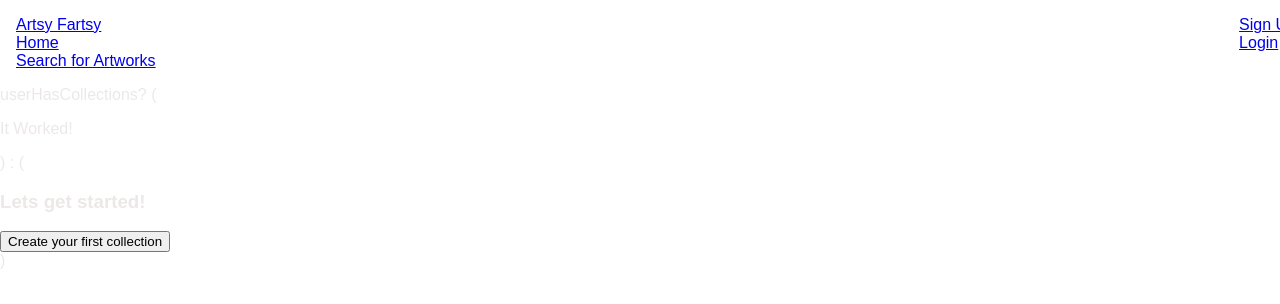
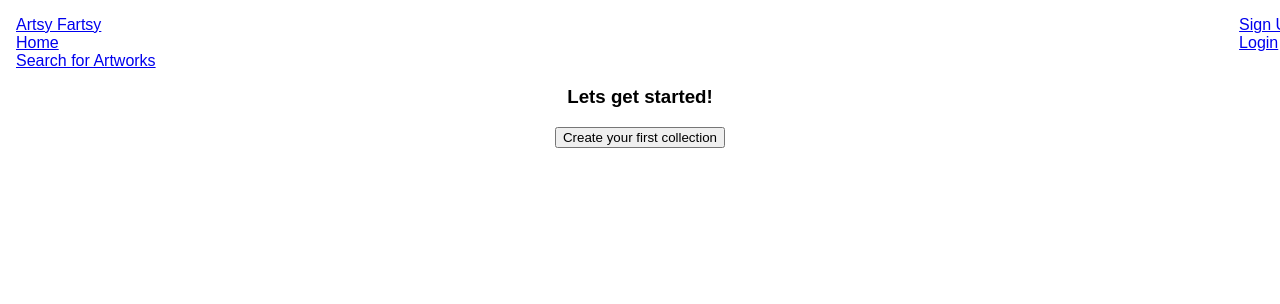
Before and after one commit to moodymango/CurateMe, a React app: page /1/collections in a window 1280 px wide. Shown: the top 304 px of the page. Built offline with nearby package versions, Linux system fonts and the light colour scheme; no server answers.

Commit message:
ABLE TO REDIRECT USER ONCE THEY ARE LOGGED IN

```diff
--- a/client/App.jsx
+++ b/client/App.jsx
@@ -40,8 +40,22 @@ const App = (props) => {
         <Switch>
           <Route exact path = '/' component={Homepage} />
           <Route exact path = '/search' component={SearchContainer} />
-          <Route path = "/signup" component = {SignUp} />
-          <Route path = "/login" component = {Login} />
+          {/* <Route path = "/signup" component = {SignUp} />
+          <Route path = "/login" component = {Login} /> */}
+            <Route path = "/signup"
+            render={() =>
+              <SignUp
+
+              />
+            }
+          />
+          <Route path = "/login"
+            render={() =>
+              <Login
+
+              />
+            }
+          />
           {/* <Route exact path = '/:username/collections/:title' component={} /> */}
           <Route exact path = '/:username/collections' component={UserPage} />
            <Route  exact path = '/:username' component={UserPage} />
--- a/client/components/login.jsx
+++ b/client/components/login.jsx
@@ -1,6 +1,6 @@
 //maybe try following along and using react hooks?
 import React, { useRef, useState, useEffect } from 'react';
-import {Link} from 'react-router-dom'
+import {Link, Redirect} from 'react-router-dom'
 //importing axios from my api folder
 import axios from './api/axios';
 
@@ -62,12 +62,13 @@ const Login = () => {
     {/* ternary which checks whether or not user has succesfully made an account */}
     {/* shows either account has been created OR the form which user submits the information */}
     {success? (
-     <section>
+     <section className='logged-in'>
          <h1>Welcome {user}! </h1>
          <br/ >
          <p>
              {/* put redirect router here */}
-             <Link to =' /:username'> Go to your dashboard</Link>
+             <Redirect to= {`/:${user}`}> Go to your dashboard </Redirect>
+             {/* <Link to =' /:username'> Go to your dashboard</Link> */}
          </p>
      </section>
      ) : (
--- a/client/components/signup.jsx
+++ b/client/components/signup.jsx
@@ -3,7 +3,7 @@ import React, { useRef, useState, useEffect } from 'react';
 //importing axios from my api folder
 import axios from './api/axios';
 
-import {Link} from 'react-router-dom'
+import {Link, Redirect} from 'react-router-dom'
 //useRef - persist values between renders
     //used to store mutable values that does not cause a re-render when changed
     //useState  automatically rerenders our page
@@ -81,7 +81,7 @@ const SignUp = () => {
             <br/ >
             <p>
                 {/* put redirect router here */}
-                <a href= "#"> Go to your dashboard</a>
+                <Redirect to= {`/:${user}`}> Go to your dashboard </Redirect>
             </p>
         </section>
         ) : (
--- a/client/components/userpage.jsx
+++ b/client/components/userpage.jsx
@@ -34,28 +34,33 @@ const UserPage = (props) => {
   useEffect(() =>{
     //run get collections, and if user has collections, change boolean to true
     getCollections()
-    // if (userCollections.length !== 0){
-    //   setBoolean(true)
-    // }
+    if (userCollections.length){
+      setBoolean(true)
+    }
   }, [])
+  useEffect(() =>{
+    //run get collections, and if user has collections, change boolean to true
+  }, [userCollections])
 
   return (
       <>
-        <section className='username'>
+      <div className='user-page'>
+      <section className='user-name' >
               <h1>{noColon}</h1>
         </section>
         <section id='conditional'>
-            userHasCollections? (
+            {userHasCollections? (
                 <section>
                     <p>It Worked!</p>
                 </section>
             ) : (
-                <section>
+                <section >
                     <h1>Lets get started!</h1>
                     <button>Create your first collection</button>
                 </section>
-            )
+            )}
         </section>
+      </div>
       </>
   )
 }
--- a/client/css/app.css
+++ b/client/css/app.css
@@ -52,7 +52,7 @@
     text-align: center;
 }
 /* STYLING FOR SIGN UP */
-.login, .signup, .search-component, .logged-in {
+.login, .signup, .search-component, .logged-in, .user-page{
     top: 0;
     left: 0;
     text-align: center;
```
